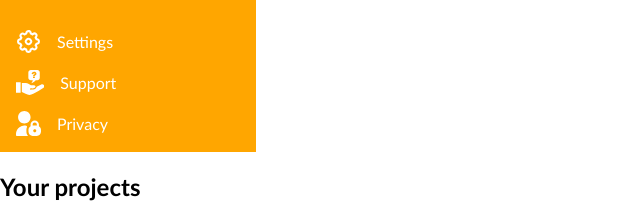
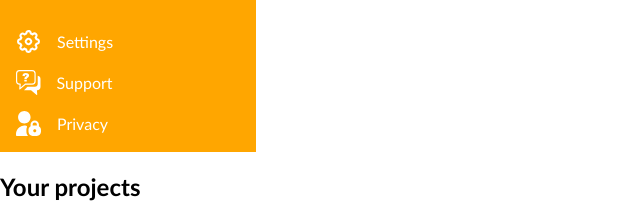
Before and after one commit to LuciaAndreea/University-Dashboard, a plain HTML site: page index.html in a window 1280 px wide. Shown: the part 333-551 px from the top of the page, 0-640 px from the left. Drawn offline with Linux system fonts and the light colour scheme.

Commit message:
fix html problems

```diff
--- a/index.html
+++ b/index.html
@@ -53,9 +53,7 @@
                       <span>Settings</span>
                 </li>
                 <li>
-                    <?xml version="1.0" encoding="utf-8"?><svg version="1.1" id="Layer_1" xmlns="http://www.w3.org/2000/svg" xmlns:xlink="http://www.w3.org/1999/xlink" x="0px" y="0px" viewBox="0 0 122.88 108.7" style="enable-background:new 0 0 122.88 108.7" xml:space="preserve"><style type="text/css"><![CDATA[
-                        .st0{fill-rule:evenodd;clip-rule:evenodd;}
-                    ]]></style><g><path class="st0" d="M25.4,95.27V56.59h17.4c7.38,1.32,14.75,5.32,22.13,9.96h13.51c6.12,0.37,9.33,6.57,3.37,10.64 c-4.74,3.48-10.99,3.28-17.4,2.7c-4.42-0.22-4.61,5.72,0,5.74c1.6,0.13,3.34-0.25,4.86-0.25c7.99-0.01,14.58-1.54,18.62-7.86 l2.02-4.72l20.11-9.96c10.06-3.31,17.21,7.21,9.8,14.53c-14.56,10.59-29.49,19.31-44.77,26.35c-11.1,6.75-22.19,6.52-33.28,0 L25.4,95.27L25.4,95.27L25.4,95.27z M64.35,0c-2.94,0-5.46,1.04-7.55,3.11c-2.1,2.07-3.11,4.59-3.11,7.55v23.42 c0,2.97,1.04,5.48,3.11,7.55c2.07,2.07,4.59,3.11,7.55,3.11h8.76c-1.37,5.25-2.8,9.04-6.96,12.75c7.85-2.04,14.65-6.19,19.53-12.74 h7.05c2.94,0,5.46-1.06,7.55-3.11c2.09-2.07,3.11-4.59,3.11-7.55V10.66c0-2.94-1.04-5.46-3.11-7.55C98.21,1.01,95.7,0,92.73,0 C83.27,0,73.81,0,64.35,0L64.35,0z M81.59,27.81h-7.25c0-1.25-0.02-2.54,0.42-3.73c0.28-0.78,0.7-1.47,1.25-2.11 c0.55-0.64,1.8-1.76,3.73-3.36c1.03-0.84,1.54-1.61,1.54-2.31c0-0.7-0.21-1.24-0.62-1.64c-0.42-0.38-1.04-0.58-1.88-0.58 c-0.91,0-1.65,0.3-2.24,0.9c-0.59,0.59-0.97,1.64-1.13,3.13L68,17.19c0.26-2.72,1.24-4.91,2.97-6.58c1.72-1.66,4.37-2.49,7.94-2.49 c2.78,0,5.01,0.58,6.72,1.73c2.31,1.57,3.47,3.66,3.47,6.26c0,1.08-0.3,2.13-0.9,3.13c-0.59,1-1.82,2.24-3.66,3.68 c-1.28,1.02-2.1,1.84-2.44,2.46C81.7,26.12,81.59,27,81.59,27.81L81.59,27.81z M81.86,30.44v4.78h-7.77v-4.78H81.86L81.86,30.44z M0,52.87h20.16v46.29H0V52.87L0,52.87z"/></g></svg>
+                    <svg id="Layer_1" data-name="Layer 1" xmlns="http://www.w3.org/2000/svg" viewBox="0 0 120.47 122.88"><defs><style>.cls-1{fill-rule:evenodd;}</style></defs><title>how-to</title><path class="cls-1" d="M17.2,0H79.49a17.24,17.24,0,0,1,17.2,17.2V55.55a17.24,17.24,0,0,1-17.2,17.2H46.92L20.81,95.2A2.9,2.9,0,0,1,16,92.81l1.39-20.07H17.2A17.24,17.24,0,0,1,0,55.55V17.2A17.24,17.24,0,0,1,17.2,0ZM52.6,44.65H41.29v-.46a13.89,13.89,0,0,1,.65-4.69,10.39,10.39,0,0,1,2-3.29A59.46,59.46,0,0,1,49.72,31q2.41-2,2.41-3.6a3.35,3.35,0,0,0-1-2.55,4.19,4.19,0,0,0-2.94-.91,4.67,4.67,0,0,0-3.49,1.41c-.93.92-1.52,2.56-1.77,4.87L31.4,28.75A15.81,15.81,0,0,1,36,18.49q4-3.88,12.39-3.88c4.33,0,7.81.9,10.48,2.7a11.3,11.3,0,0,1,5.42,9.77A9.36,9.36,0,0,1,62.9,32a23.65,23.65,0,0,1-5.71,5.75,15.44,15.44,0,0,0-3.8,3.83,5.57,5.57,0,0,0-.79,3.1ZM40.9,48.32H53V57H40.9V48.32ZM106.79,28a16.92,16.92,0,0,1,13.68,16.55V82.88a16.9,16.9,0,0,1-16.85,16.85H103l1.42,20.44a2.54,2.54,0,0,1-4.18,2.1L74,99.07H39.49l17-17.3h36a14.34,14.34,0,0,0,14.3-14.3V29.11c0-.38,0-.76,0-1.13ZM79.48,5.8H17.2A11.44,11.44,0,0,0,5.8,17.2V55.55A11.44,11.44,0,0,0,17.2,67h3.53a2.9,2.9,0,0,1,2.69,3.08L22.29,86.31,43.83,67.79a2.87,2.87,0,0,1,2-.84H79.48a11.44,11.44,0,0,0,11.4-11.4V17.2A11.44,11.44,0,0,0,79.48,5.8Z"/></svg>
                     <span>Support</span>
                 </li>
                 <li>
```
